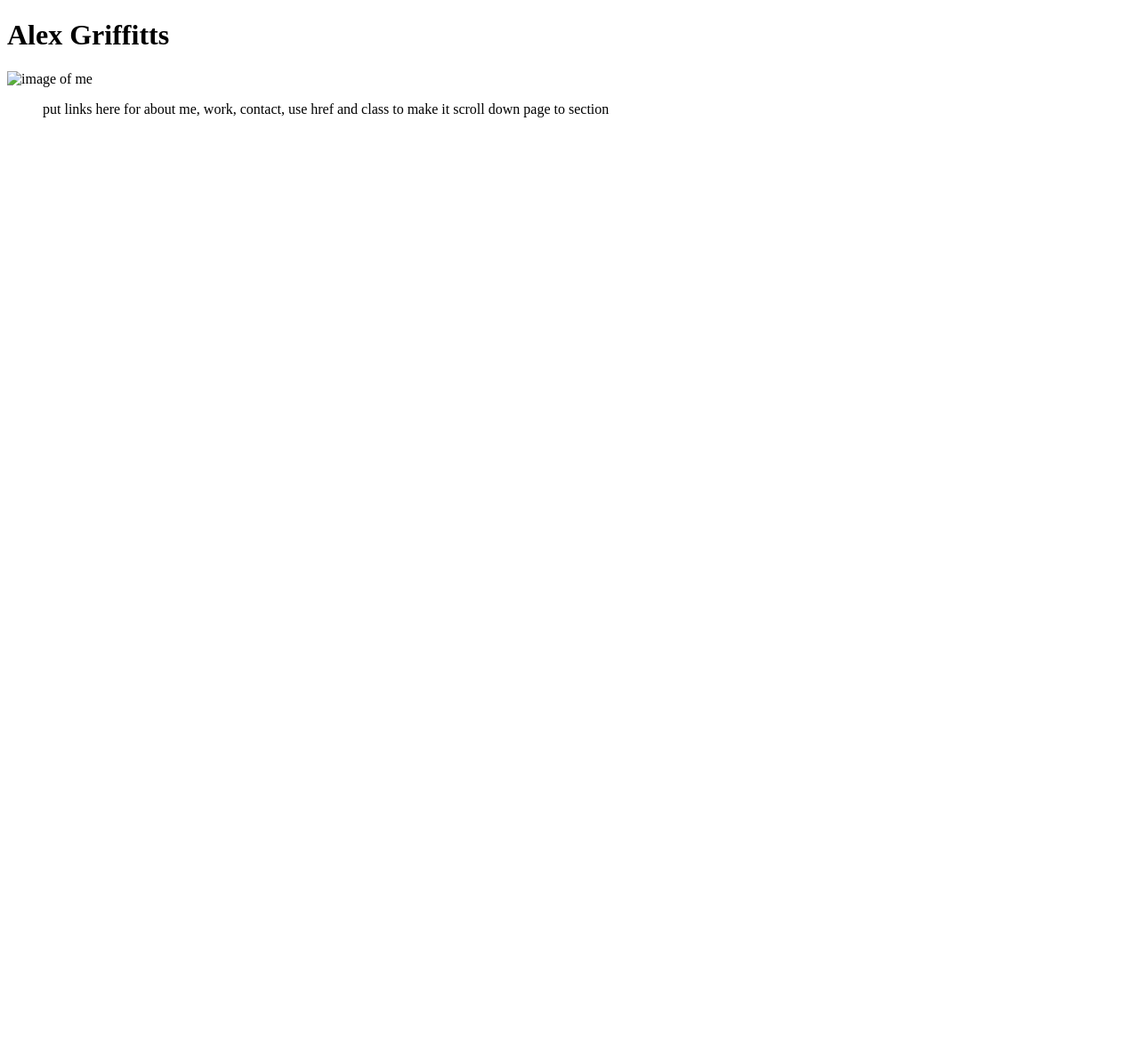
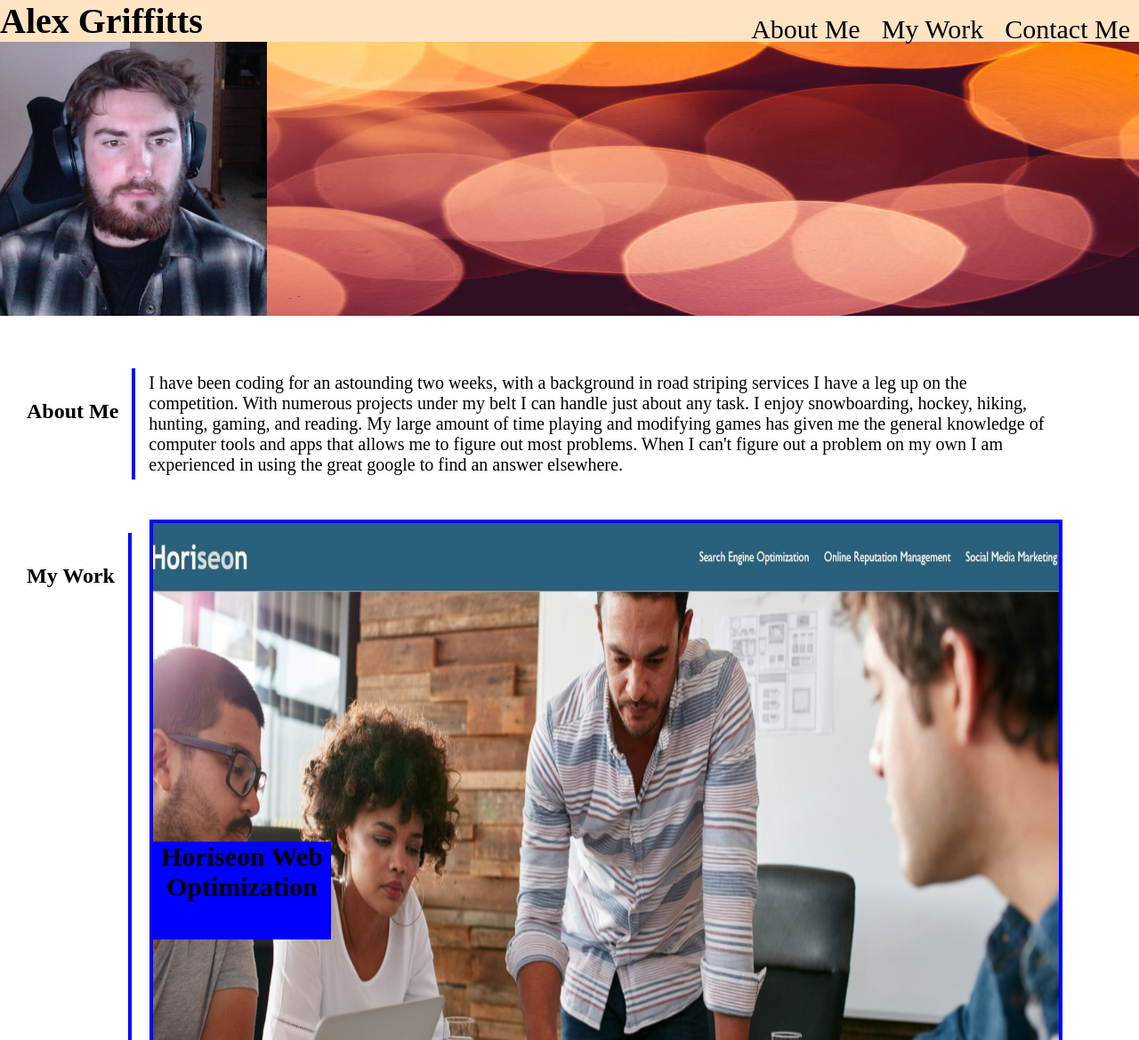
Before and after one commit to AlexGriffitts/css-portfolio, a plain HTML site: page index.html in a window 1280 px wide. Shown: the top 1169 px of the page at 89% size. Before the commit the page ends 800 px from the top, so only its background shows below. Drawn offline with Linux system fonts and the light colour scheme.

Commit message:
added links, images, contact info, and all css

```diff
--- a/assets/style.css
+++ b/assets/style.css
@@ -0,0 +1,206 @@
+.root{margin: 0px;
+
+}
+
+body{
+  margin:0px;
+  padding:0px;
+  position:relative;
+
+}
+
+main{
+  position: relative;
+  top:-300px;
+}
+
+h1{
+  font-size: 40px;
+  display:inline;
+  flex-wrap: wrap;
+}
+
+.links{
+  display:inline;
+  flex-wrap: wrap;
+  float:right;
+}
+
+.href{
+   color: #000;
+  font-size: 30px;
+  margin-left: 10px;
+  margin-right:10px;
+  text-decoration:none;
+}
+
+.nav{
+  display: inline;
+  flex-wrap: wrap;
+}
+
+.portrait{
+  display: block;
+}
+.about{
+  display:flex;
+  margin-bottom:30px;
+  margin-top:30px;
+
+}
+.aside{
+  text-align: center;
+  border-right:4px solid blue;
+  display: flex;
+  flex-wrap: wrap;
+  margin: 15px;
+  padding:15px;
+
+}
+
+.aboutme{
+
+  width:80%;
+  font-size: 20px;
+}
+
+.work{
+  display:flex;
+  flex-wrap: wrap;
+  margin-bottom:30px;
+  margin-top:30px;
+
+}
+
+.horiseonpic{
+  display:inline-block;
+  border:4px solid blue;
+  margin-left:5px;
+  flex-wrap: wrap;
+  width:97%;
+  position: relative;
+  z-index:-1;
+}
+
+.contact{
+  border:2px solid black;
+  margin-bottom:30px;
+  display: flex;
+  flex-wrap: wrap;
+
+}
+
+
+header{
+  background-color: bisque;
+  margin:0px;
+  padding:0px;
+  width:100%;
+
+}
+
+.halfpage{
+  display:flex;
+  flex-wrap: wrap;
+  width: 96%;
+  height:auto;
+  border:4px solid blue;
+  margin:5px;
+  position:relative;
+  z-index: -1;
+
+}
+
+.pics{
+  display:flex;
+  flex-wrap: wrap;
+  float:right;
+  width:82%;
+  position:relative;
+}
+
+.bokeh{
+  width:100%;
+  height:310px;
+  position:relative;
+  top:-310px;
+  z-index: -1;
+
+}
+
+.title{
+  display:flex;
+  flex-wrap: wrap;
+  background-color: blue;
+  width:200px;
+  height:110px;
+  font-size: 30px;
+  position:relative;
+  text-align: center;
+  margin:0px;
+
+}
+
+#horti{
+position:relative;
+bottom:250px;
+left:9px;
+display:flex;
+flex-wrap:wrap;
+}
+
+#firti{
+position:relative;
+display:flex;
+flex-wrap:wrap;
+bottom:150px;
+left:9px;
+
+}
+
+#forti{
+  bottom:150px;
+left:9px;
+}
+
+.horiseonweb{
+  position:relative;
+  display:flex;
+  flex-wrap:wrap;
+
+}
+
+.forestweb{
+  position:relative;
+  display:flex;
+  flex-wrap:wrap;
+
+  width:47%;
+  margin:10px;
+}
+
+.fireweb{
+  position:relative;
+  display:flex;
+  flex-wrap:wrap;
+
+  width:47%;
+  margin:10px;
+}
+
+.coninfo{
+  display:inline;
+  display:flex;
+  flex-wrap:wrap;
+
+}
+
+.info{
+  display:flex;
+  flex-wrap:wrap;
+  margin:15px;
+  font-size: 30px;
+  color:black;
+  text-decoration: none;
+
+}
--- a/index.html
+++ b/index.html
@@ -10,20 +10,83 @@
 <body>
   <header>
     <h1>Alex Griffitts</h1>
-    <img src="" alt="image of me">
-    <ul>
-      put links here for about me, work, contact, use href and class to make it scroll down page to section
+    <ul class="links">
+
+      <li class="nav">
+        <a class="href" href="#aboutme">About Me</a>
+      </li>
+
+      <li class="nav">
+        <a class="href" href="#mywork">My Work</a>
+      </li>
+
+      <li class="nav">
+        <a class="href" href="#contactme">Contact Me</a>
+      </li>
 
     </ul>
+
+
+
   </header>
+  <section class="selfpic">
+  <img class="portrait" src="./assets/images/portrait.jpg" width="300px" alt="image of me">
+  <img class="bokeh" src="./assets/images/bokeh.jpg"  alt="background scroll">
+</section>
+  <main>
+    <section class="about">
+      <aside class="aside">
+
+        <h2>About Me</h2>
+
+      </aside>
+      <p class="aboutme">
+          I have been coding for an astounding two weeks, with a background in road striping services I have a leg up on the competition.  With numerous projects under my belt I
+       can handle just about any task.  I enjoy snowboarding, hockey, hiking, hunting, gaming, and reading.  My large amount of time playing and modifying games has given me the general knowledge
+       of computer tools and apps that allows me to figure out most problems.  When I can't figure out a problem on my own I am experienced in using the great google to find an answer elsewhere.
+     </p>
+    </section>
+
+    <section id="mywork" class="work">
+      <aside class="aside">
+        <h2>My Work</h2>
+      </aside>
+       <div class="pics">
+         <div class="horiseonweb">
+
+         <a href="https://alexgriffitts.github.io/semantic-html/" target="_blank"> <img class="horiseonpic" src="./assets/images/webpagecapture.jpeg"  height="600" alt="Horiseon Project"></a>
+          <h3 id="horti" class="title">Horiseon Web Optimization</h3>
+         </div>
+
+         <div class="forestweb">
+         <a href="https://alexgriffitts.github.io/forest/" target="_blank"> <img id="forest" class="halfpage" src="./assets/images/forest.jpg" alt="picture of a forest."></a>
+          <h3 id="forti" class="title">Forest reclamation works webpage</h3>
+         </div>
+
+         <div class="fireweb">
+          <a href="https://alexgriffitts.github.io/firefight/" target="_blank"> <img id="fire" class="halfpage" src="./assets/images/firefighters.jpg" alt="fire fighting "></a>
+         <h3 id="firti" class="title">Emergency Fire Fighting Webpage</h3>
+        </div>
+
+      </div>
+    </section>
+
+    <section id="contactme" class="contact">
+      <aside class="aside">
+        <h2>Contact Me</h2>
+      </aside>
+      <section class="coninfo">
+        <a class= "href" href="mailto: 0alexgriffitts0@gmail.com"><h3 class="info">0alexgriffitts0@gmail.com</h3></a>
+        <h3 class="info">763-370-2663</h3>
+      </section>
+    </section>
 
 
 
 
 
+  </main>
 
 
-
-
-</body>
+  </body>
 </html>
```
Also changed, not shown: assets/images/bokeh.jpg (added), assets/images/firefight.jfif (added), assets/images/firefighters.jpg (added), assets/images/portrait.jpg (added), assets/images/webpagecapture.jpeg (added), 2 other files.
